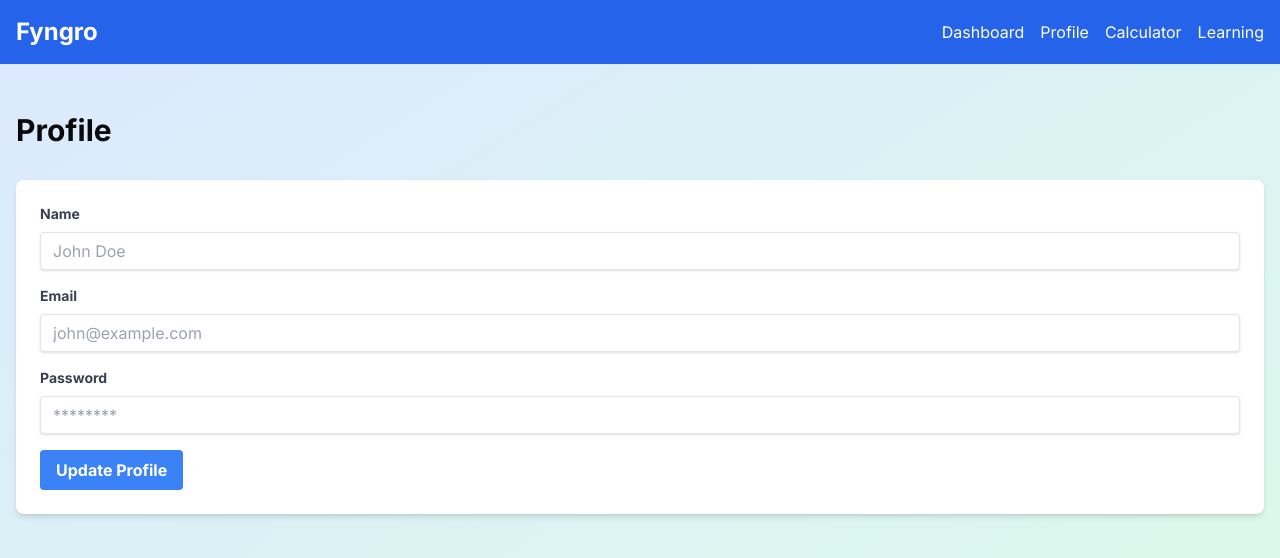
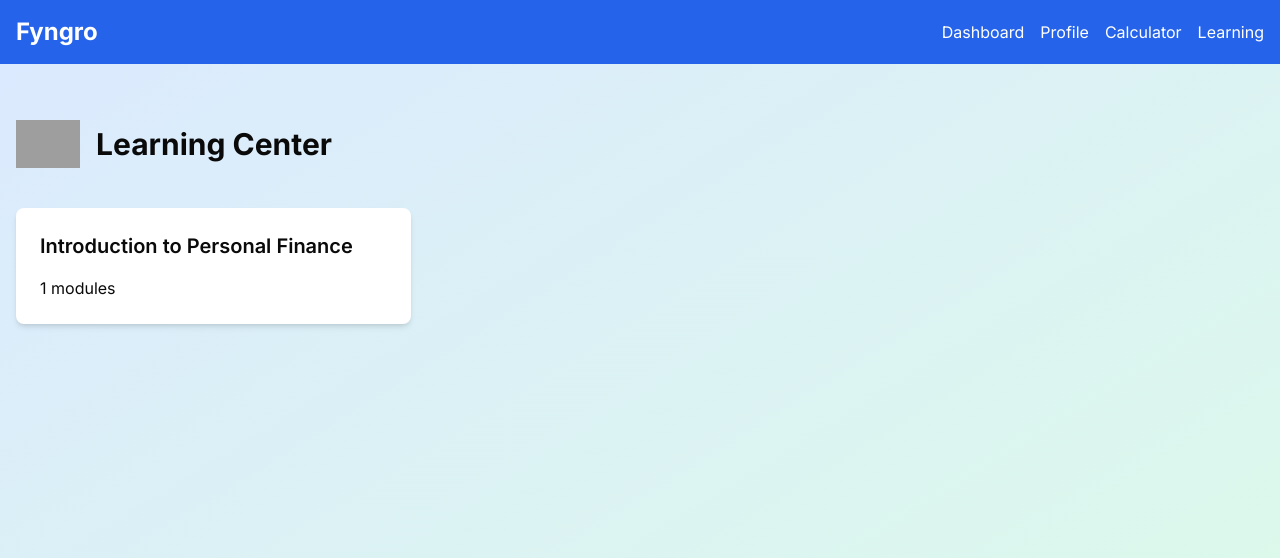
Before and after one commit to PawanDTU/Fyngrow, a Next.js app: page /profile in a window 1280 px wide. Shown: the top 558 px of the page. Built offline with nearby package versions, Linux system fonts and the light colour scheme; grey boxes are pictures that could not be loaded.

Commit message:
Update page.tsx

```diff
--- a/app/profile/page.tsx
+++ b/app/profile/page.tsx
@@ -1,48 +1,134 @@
 'use client'
 
+import { useState } from 'react'
 import { motion } from 'framer-motion'
 
-export default function Profile() {
+const courses = [
+  {
+    id: 1,
+    title: 'Introduction to Personal Finance',
+    modules: [
+      {
+        id: 1,
+        title: 'Budgeting Basics',
+        videoUrl: 'https://www.youtube.com/embed/-ANjtUiYbZ8',
+        quiz: [
+          { question: 'What is a budget?', options: ['A spending plan', 'A type of investment', 'A bank account', 'A credit card'], correctAnswer: 0 },
+          { question: 'Why is budgeting important?', options: ['It increases your income', 'It helps control spending', 'It eliminates all expenses', 'It\'s required by law'], correctAnswer: 1 },
+        ],
+        summary: 'This module covered the basics of budgeting, including its importance in personal finance and how to create an effective budget.'
+      },
+    ]
+  },
+]
+
+export default function Learning() {
+  const [selectedCourse, setSelectedCourse] = useState<typeof courses[0] | null>(null)
+  const [selectedModule, setSelectedModule] = useState<typeof courses[0]['modules'][0] | null>(null)
+  const [quizAnswers, setQuizAnswers] = useState<Record<number, number>>({})
+  const [quizSubmitted, setQuizSubmitted] = useState(false)
+  const [quizScore, setQuizScore] = useState(0)
+
+  const handleQuizSubmit = (e: React.FormEvent<HTMLFormElement>) => {
+    e.preventDefault()
+    setQuizSubmitted(true)
+
+    let score = 0
+    selectedModule?.quiz.forEach((question, index) => {
+      if (quizAnswers[index] === question.correctAnswer) {
+        score += 1
+      }
+    })
+    setQuizScore(score)
+  }
+
   return (
     <div className="container mx-auto px-4 py-12">
-      <motion.h1
-        className="text-3xl font-bold mb-8"
+      <motion.div
+        className="flex items-center space-x-4 mb-8"
         initial={{ opacity: 0, y: -20 }}
         animate={{ opacity: 1, y: 0 }}
         transition={{ duration: 0.5 }}
       >
-        Profile
-      </motion.h1>
+        <img src="/logo.jpg" alt="Company Logo" className="w-16 h-16 object-contain" />
+        <h1 className="text-3xl font-bold">Learning Center</h1>
+      </motion.div>
+
+      {!selectedCourse && (
         <motion.div
-        className="bg-white p-6 rounded-lg shadow-md"
+          className="grid grid-cols-1 md:grid-cols-2 lg:grid-cols-3 gap-8"
           initial={{ opacity: 0 }}
           animate={{ opacity: 1 }}
           transition={{ delay: 0.3, duration: 0.5 }}
         >
-        <div className="mb-4">
-          <label className="block text-gray-700 text-sm font-bold mb-2" htmlFor="name">
-            Name
-          </label>
-          <input className="shadow appearance-none border rounded w-full py-2 px-3 text-gray-700 leading-tight focus:outline-none focus:shadow-outline" id="name" type="text" placeholder="John Doe" />
+          {courses.map((course) => (
+            <div key={course.id} className="bg-white p-6 rounded-lg shadow-md cursor-pointer hover:shadow-lg transition duration-300" onClick={() => setSelectedCourse(course)}>
+              <h2 className="text-xl font-semibold mb-4">{course.title}</h2>
+              <p>{course.modules.length} modules</p>
             </div>
-        <div className="mb-4">
-          <label className="block text-gray-700 text-sm font-bold mb-2" htmlFor="email">
-            Email
-          </label>
-          <input className="shadow appearance-none border rounded w-full py-2 px-3 text-gray-700 leading-tight focus:outline-none focus:shadow-outline" id="email" type="email" placeholder="john@example.com" />
+          ))}
+        </motion.div>
+      )}
+
+      {selectedCourse && !selectedModule && (
+        <motion.div initial={{ opacity: 0 }} animate={{ opacity: 1 }} transition={{ duration: 0.5 }}>
+          <h2 className="text-2xl font-semibold mb-4">{selectedCourse.title}</h2>
+          <div className="grid grid-cols-1 md:grid-cols-2 lg:grid-cols-3 gap-8">
+            {selectedCourse.modules.map((module) => (
+              <div key={module.id} className="bg-white p-6 rounded-lg shadow-md cursor-pointer hover:shadow-lg transition duration-300" onClick={() => setSelectedModule(module)}>
+                <h3 className="text-lg font-semibold mb-2">{module.title}</h3>
+                <p>Video, Quiz, and Summary</p>
               </div>
-        <div className="mb-4">
-          <label className="block text-gray-700 text-sm font-bold mb-2" htmlFor="password">
-            Password
-          </label>
-          <input className="shadow appearance-none border rounded w-full py-2 px-3 text-gray-700 leading-tight focus:outline-none focus:shadow-outline" id="password" type="password" placeholder="********" />
-        </div>
-        <div className="flex items-center justify-between">
-          <button className="bg-blue-500 hover:bg-blue-700 text-white font-bold py-2 px-4 rounded focus:outline-none focus:shadow-outline" type="button">
-            Update Profile
-          </button>
+            ))}
           </div>
         </motion.div>
+      )}
+
+      {selectedModule && (
+        <motion.div initial={{ opacity: 0 }} animate={{ opacity: 1 }} transition={{ duration: 0.5 }}>
+          <h2 className="text-2xl font-semibold mb-4">{selectedModule.title}</h2>
+          <div className="mb-8">
+            <h3 className="text-xl font-semibold mb-2">Video</h3>
+            <div className="w-full max-w-2xl mx-auto">
+              <iframe width="100%" height="400" src={selectedModule.videoUrl} title="Video player" frameBorder="0" allow="accelerometer; autoplay; clipboard-write; encrypted-media; gyroscope; picture-in-picture" allowFullScreen></iframe>
+            </div>
+          </div>
+          <div className="mb-8">
+            <h3 className="text-xl font-semibold mb-2">Quiz</h3>
+            <form onSubmit={handleQuizSubmit}>
+              {selectedModule.quiz.map((question, index) => (
+                <div key={index} className="mb-4">
+                  <p className="font-semibold">{question.question}</p>
+                  {question.options.map((option, optionIndex) => (
+                    <div key={optionIndex}>
+                      <input type="radio" id={`q${index}_o${optionIndex}`} name={`q${index}`} value={optionIndex} onChange={(e) => setQuizAnswers({ ...quizAnswers, [index]: parseInt(e.target.value) })} disabled={quizSubmitted} />
+                      <label htmlFor={`q${index}_o${optionIndex}`} className="ml-2">{option}</label>
+                    </div>
+                  ))}
+                  {quizSubmitted && (
+                    <p className={quizAnswers[index] === question.correctAnswer ? "text-green-500" : "text-red-500"}>
+                      {quizAnswers[index] === question.correctAnswer ? "Correct! (1 point)" : `Incorrect. (0 points) The correct answer is: ${question.options[question.correctAnswer]}`}
+                    </p>
+                  )}
+                </div>
+              ))}
+              {!quizSubmitted && (
+                <button className="bg-blue-500 hover:bg-blue-700 text-white font-bold py-2 px-4 rounded" type="submit">
+                  Submit Quiz
+                </button>
+              )}
+              {quizSubmitted && (
+                <div className="mt-4 p-4 bg-gray-100 rounded-lg">
+                  <p className="font-semibold text-lg">Quiz Score: {quizScore} out of {selectedModule.quiz.length}</p>
+                </div>
+              )}
+            </form>
+          </div>
+          <button className="bg-gray-300 hover:bg-gray-400 text-gray-800 font-bold py-2 px-4 rounded" onClick={() => { setSelectedModule(null); setQuizAnswers({}); setQuizSubmitted(false); setQuizScore(0); }}>
+            Back to Modules
+          </button>
+        </motion.div>
+      )}
     </div>
   )
 }
```
Lines whose indentation alone changed are shown as unchanged.
